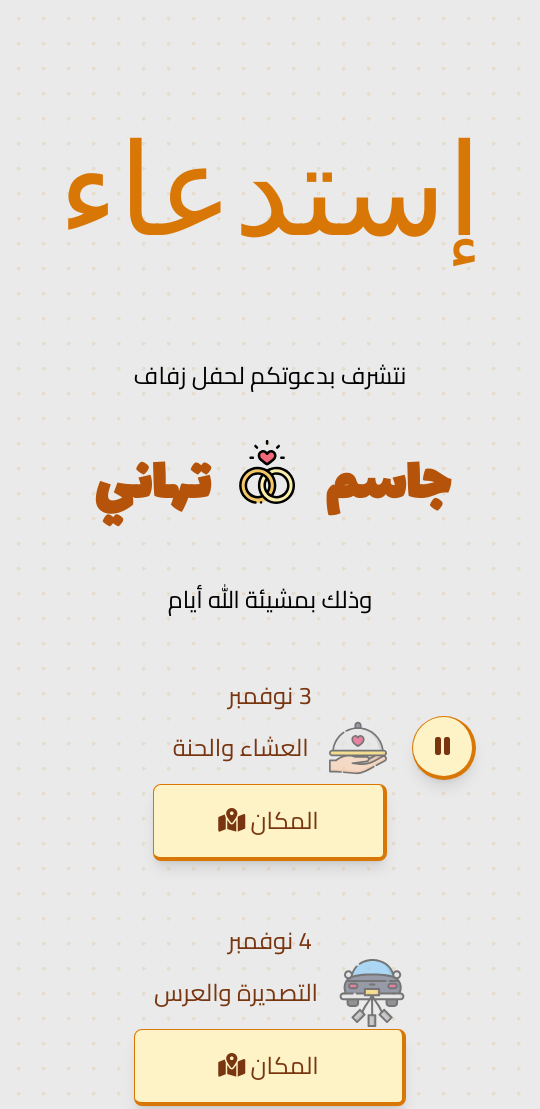
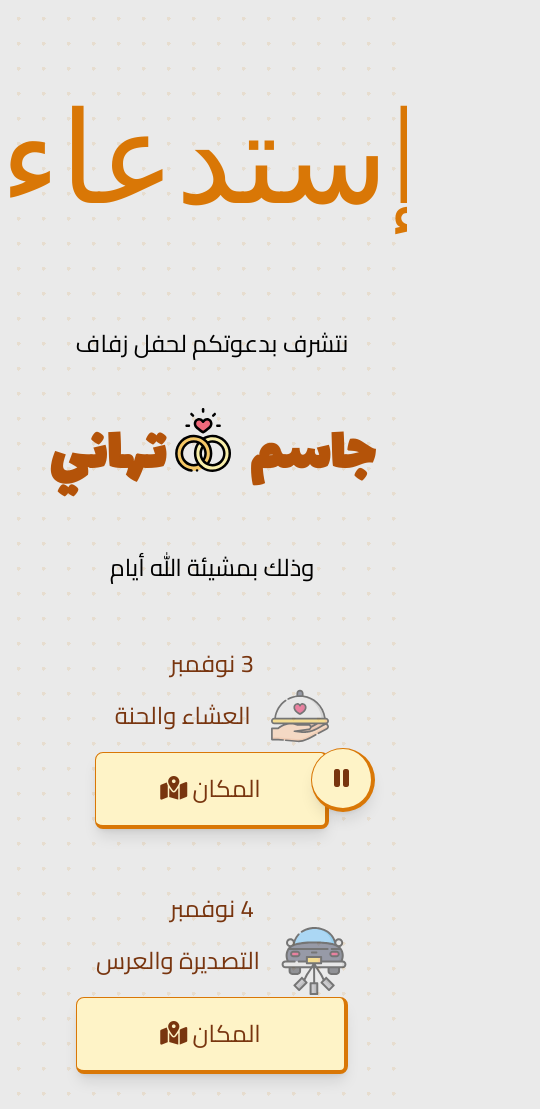
Before and after one commit to kidager/jc.tn, a plain HTML site: page public/m/index.htm in a window 390 px wide. Shown: the top 1109 px of the page, 540 px wide, since content can reach past the window. Drawn offline with nearby package versions, Linux system fonts and the light colour scheme; a web font is replaced by a local one.

Commit message:
fix(wedding): responsiveness issues

```diff
--- a/public/m/index.htm
+++ b/public/m/index.htm
@@ -34,7 +34,7 @@
     </style>
 </head>
 <body>
-    <div class="fixed bottom-0 left-0 right-0 p-16">
+    <div class="fixed bottom-0 left-0 right-0 p-8 z-50">
         <audio preload loop autoplay src="/m/assets/lelliri-yamma.mp3">
             <source src="/m/assets/lelliri-yamma.mp3" type="audio/mpeg" />
             Your browser does not support the audio element.
@@ -44,17 +44,17 @@
         </button>
     </div>
 
-    <div class="grid grid-cols-1 justify-items-center items-center text-2xl p-16 min-w-[540px]">
+    <div class="grid grid-cols-1 justify-items-center items-center text-2xl p-8">
         <h1 class="text-amber-600 font-['Rakkas'] text-9xl py-16">
             إستدعاء
         </h1>
 
-        <p class="mt-10">
+        <p class="mt-10 text-center">
             نتشرف بدعوتكم لحفل زفاف
         </p>
 
-        <div class="grid grid-cols-7 pt-16 pb-16">
-            <p class="col-span-3 text-center font-black font-['Lalezar'] text-amber-700 text-6xl">
+        <div class="grid grid-cols-7 pt-16 pb-16 items-center">
+            <p class="col-span-3 text-right md:text-center font-black font-['Lalezar'] text-amber-700 text-6xl">
                 جاسم
             </p>
             <img
@@ -62,7 +62,7 @@
                 alt="❤️"
                 src="/m/assets/icons/rings.svg"
             />
-            <p class="col-span-3 text-center font-black font-['Lalezar'] text-amber-700 text-6xl">
+            <p class="col-span-3 text-left md:text-center font-black font-['Lalezar'] text-amber-700 text-6xl">
                 تهاني
             </p>
         </div>
```
